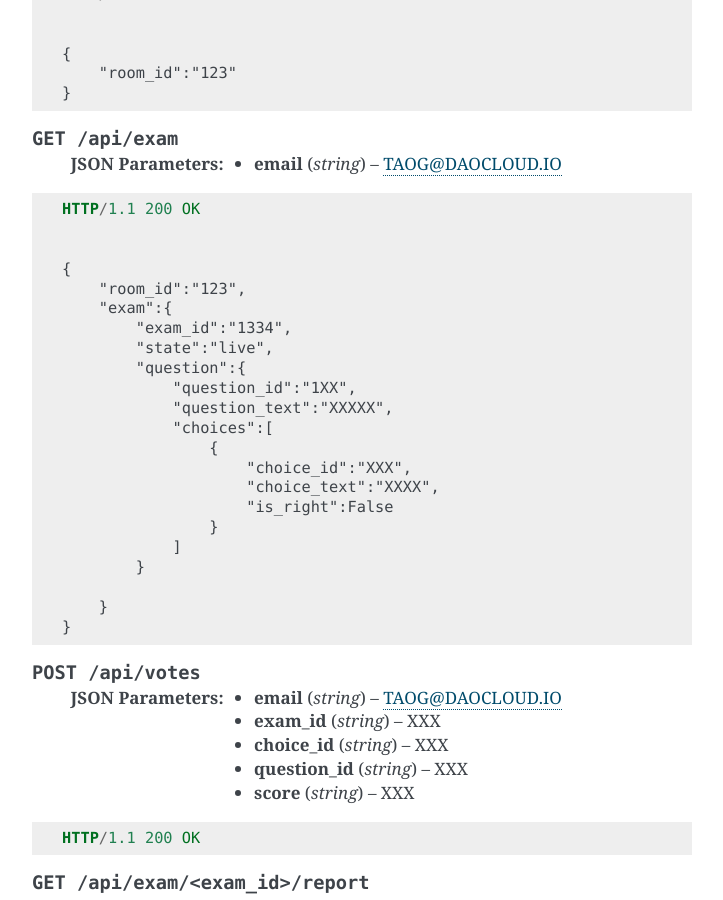
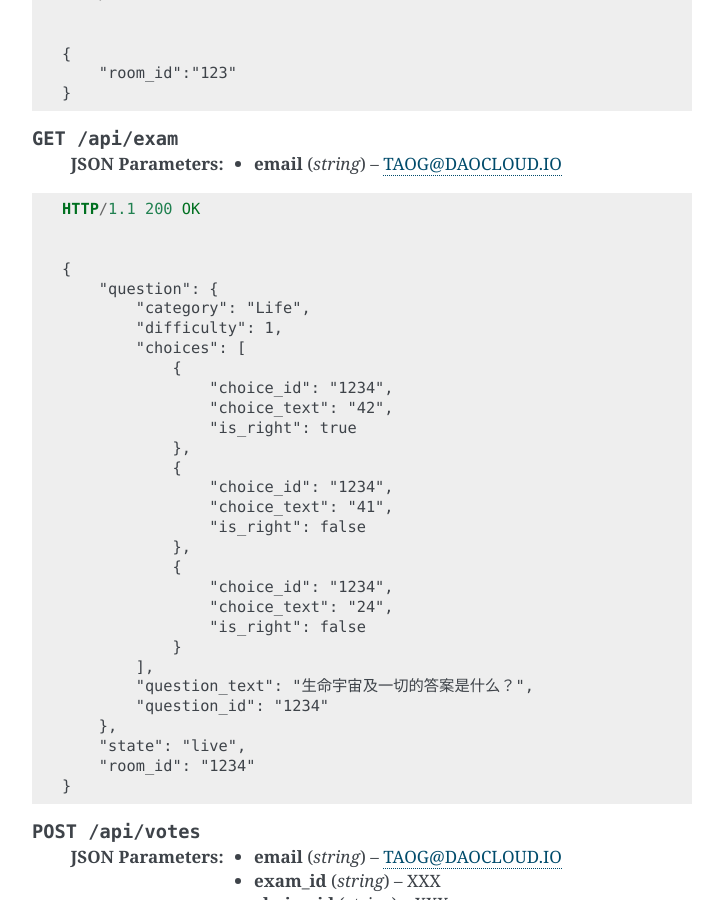
Before and after one commit to yowenter/haha-respond, a Sphinx documentation site: the page built from api/api-doc/source/rest_api.rst, in a window 1280 px wide and 900 px high, scrolled down 459 px. Shown: the whole window, without its empty margins (388-1111 px from the left). Built offline with Sphinx 7.4.7, drawn with Linux system fonts in a browser that asks for light colours; pages that are not in the unit, such as notebooks, are missing from menus.

Commit message:
> exam api

```diff
--- a/api/api-doc/source/rest_api.rst
+++ b/api/api-doc/source/rest_api.rst
@@ -47,25 +47,32 @@ Signup
 
 
     {
-        "room_id":"123",
-        "exam":{
-            "exam_id":"1334",
-            "state":"live",
-            "question":{
-                "question_id":"1XX",
-                "question_text":"XXXXX",
-                "choices":[
-                    {
-                        "choice_id":"XXX",
-                        "choice_text":"XXXX",
-                        "is_right":False
-                    }
-                ]
-            }
-
-        }
+        "question": {
+            "category": "Life",
+            "difficulty": 1,
+            "choices": [
+                {
+                    "choice_id": "1234",
+                    "choice_text": "42",
+                    "is_right": true
+                },
+                {
+                    "choice_id": "1234",
+                    "choice_text": "41",
+                    "is_right": false
+                },
+                {
+                    "choice_id": "1234",
+                    "choice_text": "24",
+                    "is_right": false
+                }
+            ],
+            "question_text": "生命宇宙及一切的答案是什么？",
+            "question_id": "1234"
+        },
+        "state": "live",
+        "room_id": "1234"
     }
-
 
 
 
```
